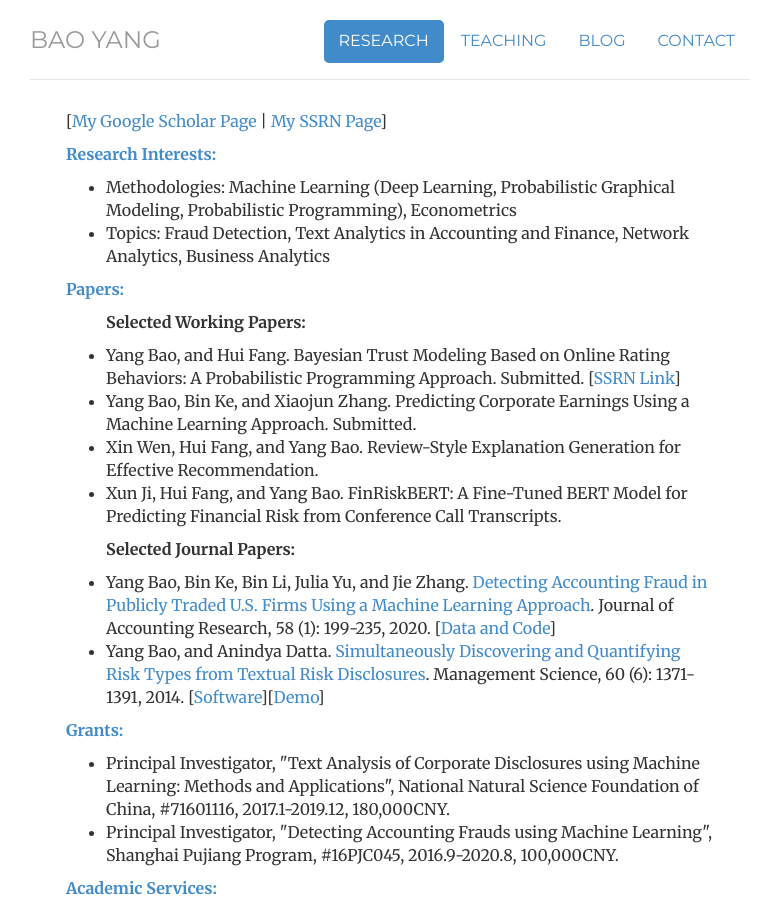
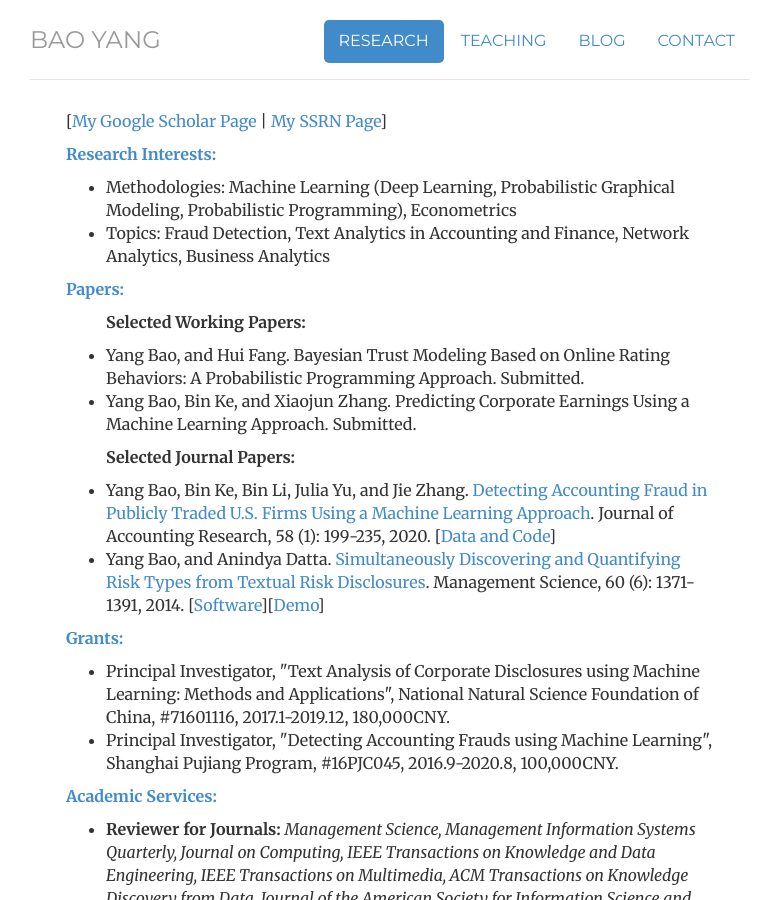
Before and after one commit to popeye007/popeye007.github.io, a Jekyll site: the page built from research/index.html, in a window 1280 px wide and 900 px high. Shown: the whole window, without its empty margins (250-1012 px from the left). Built offline with Jekyll 4.4.1, drawn with Linux system fonts in a browser that asks for light colours; comment, search, counter and statistics services are not loaded.

Commit message:
Update index.html

```diff
--- a/research/index.html
+++ b/research/index.html
@@ -23,10 +23,8 @@ description: Research by Bao Yang.
 	<p><strong><a name="Papers">Papers:</a></strong><br>
 		<ul>
 			<p><b>Selected Working Papers:</b></p>
-			<li>Yang Bao, and Hui Fang. Bayesian Trust Modeling Based on Online Rating Behaviors: A Probabilistic Programming Approach. Submitted. [<a href="https://papers.ssrn.com/sol3/papers.cfm?abstract_id=3360973">SSRN Link</a>]</li>
+			<li>Yang Bao, and Hui Fang. Bayesian Trust Modeling Based on Online Rating Behaviors: A Probabilistic Programming Approach. Submitted.</li>
 			<li>Yang Bao, Bin Ke, and Xiaojun Zhang. Predicting Corporate Earnings Using a Machine Learning Approach. Submitted.</li>
-			<li>Xin Wen, Hui Fang, and Yang Bao. Review-Style Explanation Generation for Effective Recommendation.</li>
-			<li>Xun Ji, Hui Fang, and Yang Bao. FinRiskBERT: A Fine-Tuned BERT Model for Predicting Financial Risk from Conference Call Transcripts.</li>
 		</ul>
 
 		<!-- <p><u>Selected Journal Papers:</u></p> -->
```
